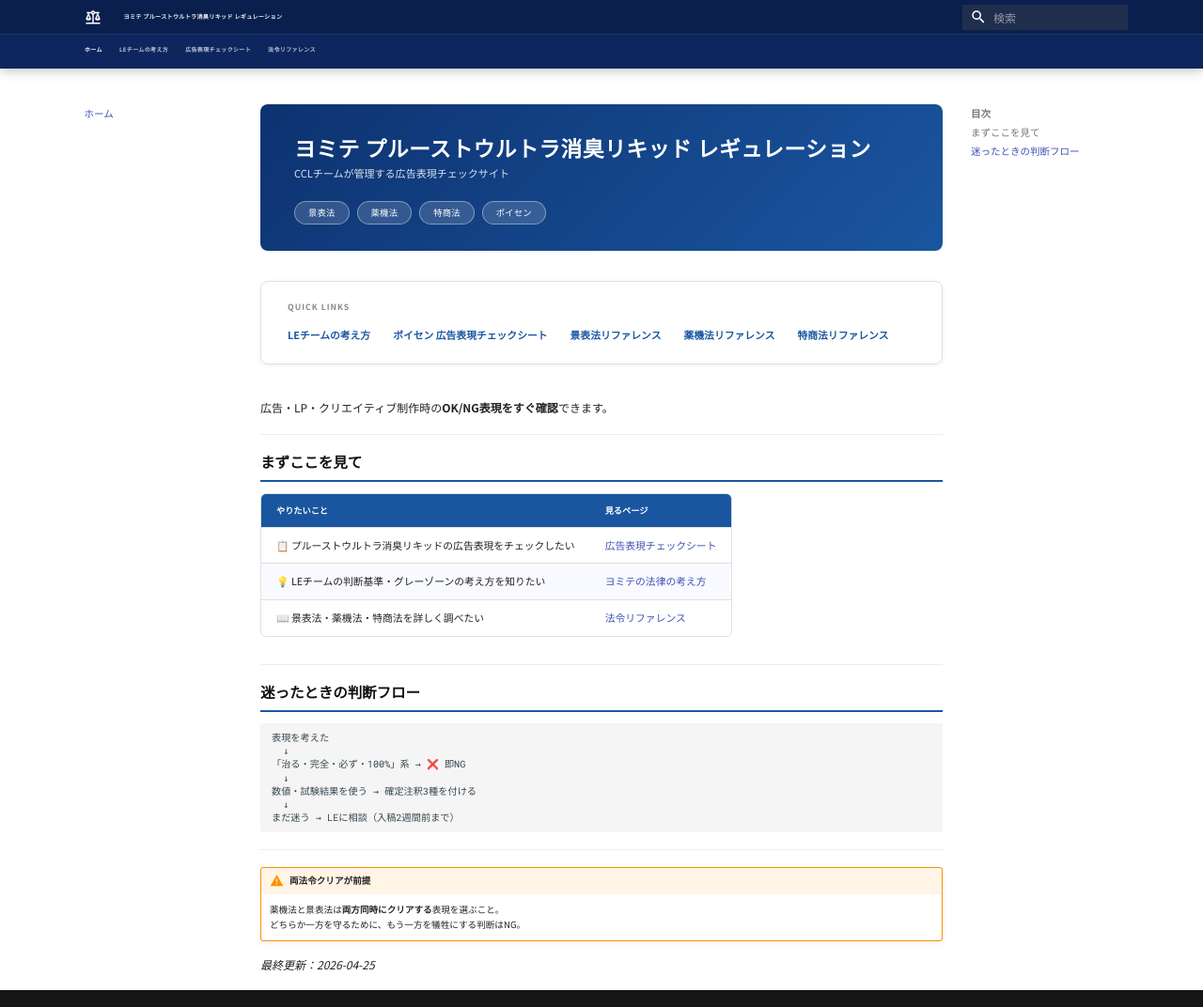
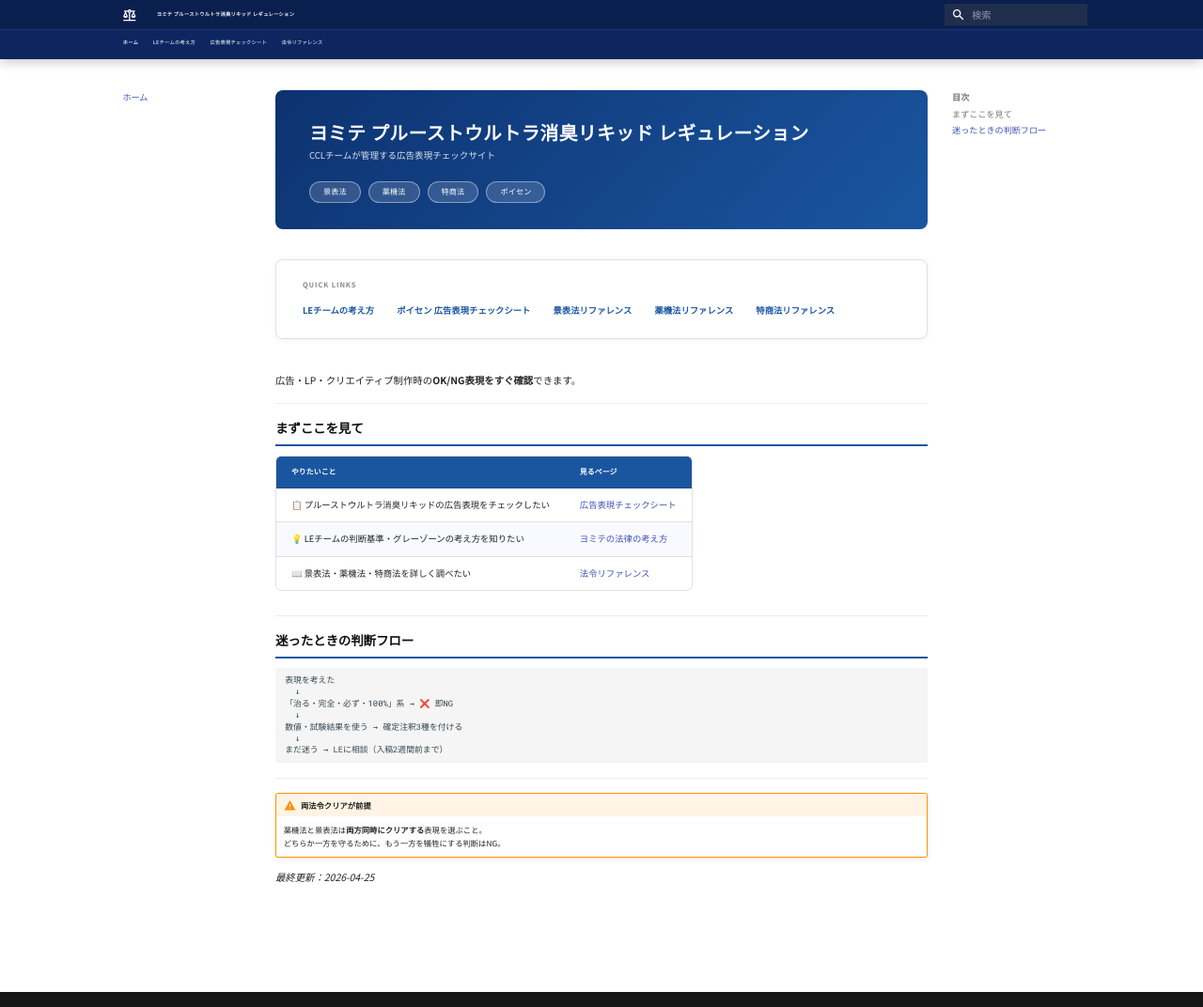
Before and after one commit to yomite-ys/yomite-prouspoisen-regulation, an MkDocs documentation site: the page built from docs/index.md, in a window 1280 px wide and 1072 px high. Shown: the whole window at 94% size. Built offline with MkDocs 1.6.1 and Material for MkDocs 9.7.7, drawn with Linux system fonts in a browser that asks for light colours.

Commit message:
CSS修正

```diff
--- a/docs/stylesheets/extra.css
+++ b/docs/stylesheets/extra.css
@@ -49,7 +49,7 @@
 @import url('https://fonts.googleapis.com/css2?family=BIZ+UDPGothic:wght@400;700&display=swap');
 
 html {
-  font-size: 15px;
+  font-size: 13px;
 }
 
 body, .md-typeset {
@@ -58,7 +58,7 @@ body, .md-typeset {
 
 /* コンテンツ幅を広げる */
 .md-grid {
-  max-width: 75rem;
+  max-width: 80rem;
 }
 
 /* =============================================
```
